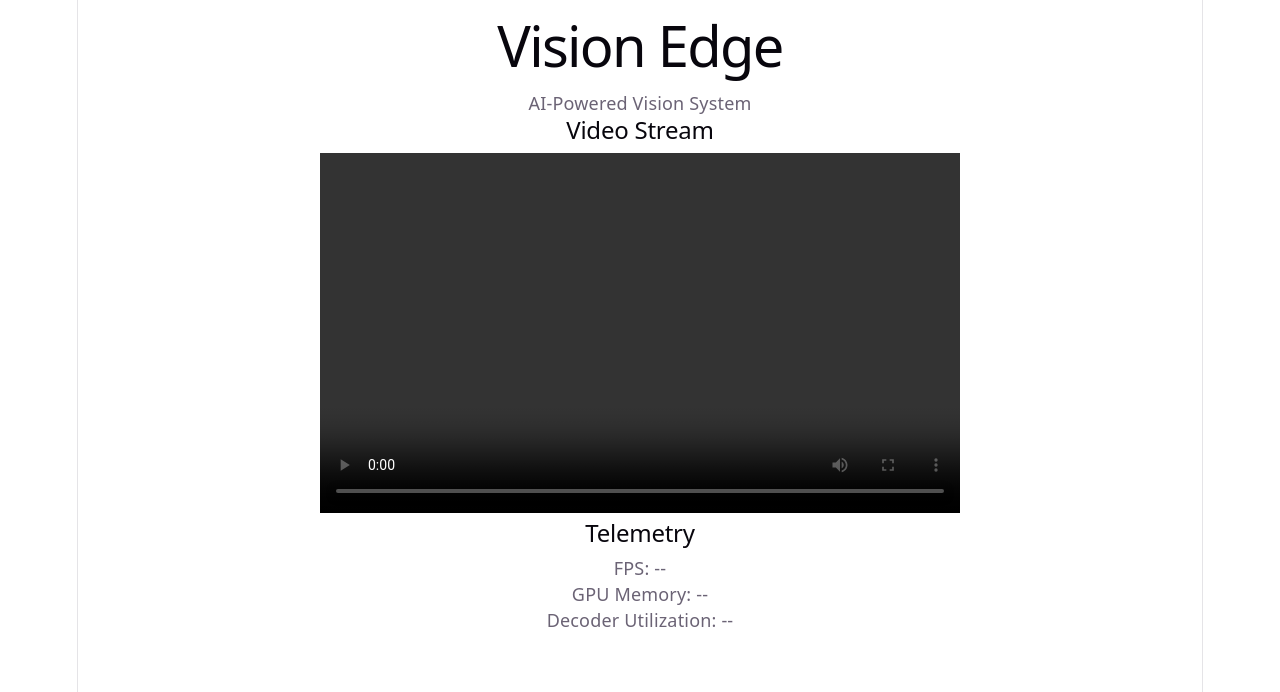
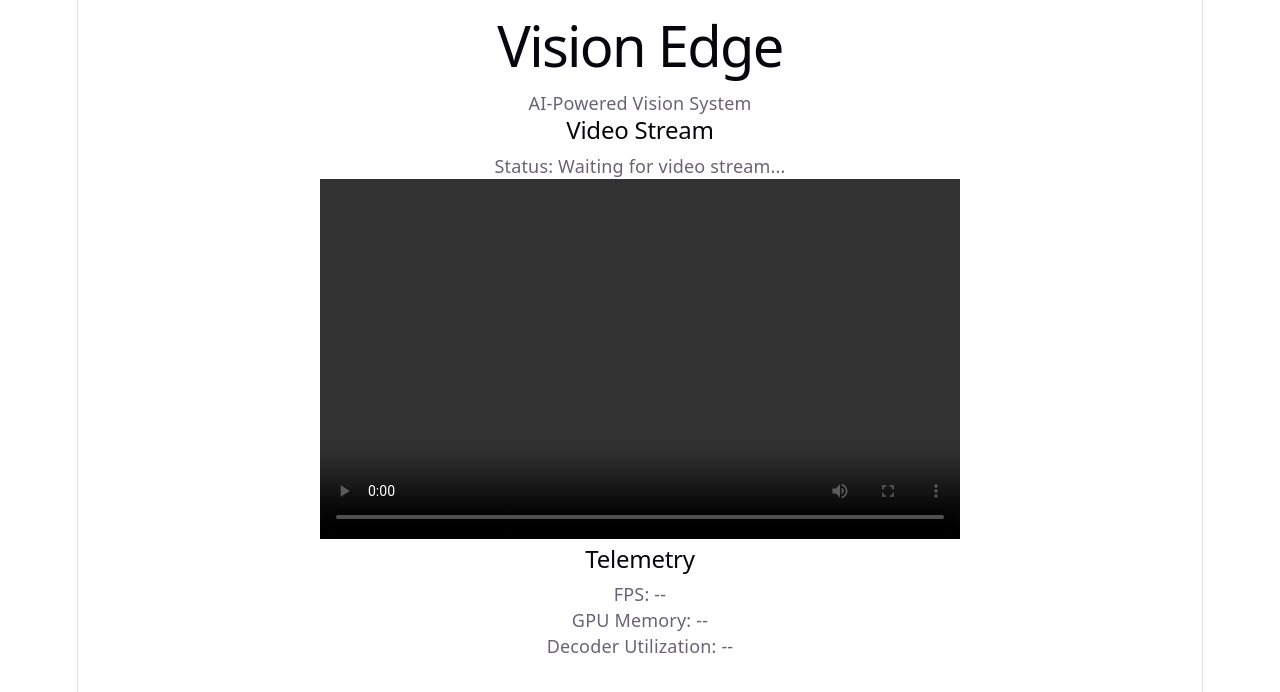
Before and after one commit to createwithajay/VisionEdge, a React app in the folder frontend/: page / in a window 1280 px wide. Shown: the top 692 px of the page. Built offline with nearby package versions, Linux system fonts and the light colour scheme; the HTML template or start-up script is replaced by a standard one.

Commit message:
day 4:improve the video stream UI

```diff
--- a/frontend/src/App.jsx
+++ b/frontend/src/App.jsx
@@ -9,6 +9,8 @@ function App() {
       <main>
         <section>
           <h2>Video Stream</h2>
+
+          <p>Status: Waiting for video stream...</p>
 
           <div>
             <video
```
Lines whose indentation alone changed are shown as unchanged.
